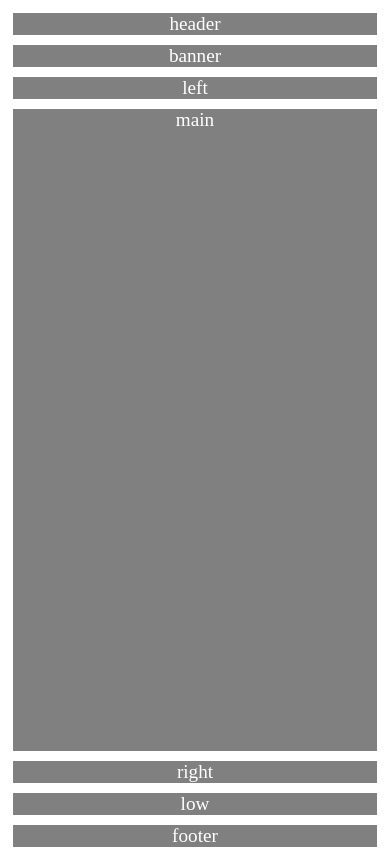
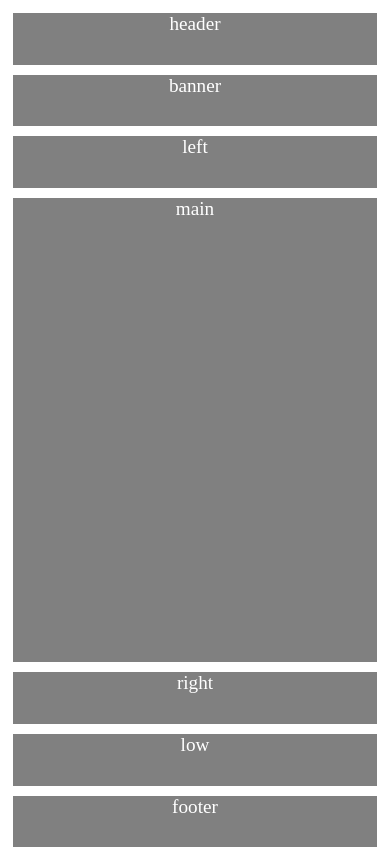
Before and after one commit to ESC1212/aula-html, a PHP site: the page made by Lista Grid/Lista 4.html in a window 390 px wide. Run offline with PHP 8.4, Linux system fonts and the light colour scheme.

Commit message:
Lista Grid pronta

```diff
--- a/Lista Grid/Lista 4.html
+++ b/Lista Grid/Lista 4.html
@@ -11,7 +11,7 @@
         <div id="boxx" style="grid-area: header;">header</div>
         <div id="boxx" style="grid-area: banner;">banner</div>
         <div id="boxx" style="grid-area: left;">left</div>
-        <div id="boxx" style="grid-area: main; flex-grow: 1;">main</div>
+        <div id="boxx" style="grid-area: main; flex-grow: 15;">main</div>
         <div id="boxx" style="grid-area: right;">right</div>
         <div id="boxx" style="grid-area: low;">low</div>
         <div id="boxx" style="grid-area: footer;">footer</div>
--- a/Lista Grid/config3.CSS
+++ b/Lista Grid/config3.CSS
@@ -22,12 +22,13 @@
         display: flex;
         flex-direction: column;
     }
-    #box{
+    #boxx{
         background-color: gray;
         margin: 1px;
         font-size: larger;
         text-align: center;
         color: white;
+        flex-grow: 1;
     }
 }
 #boxx{
```
